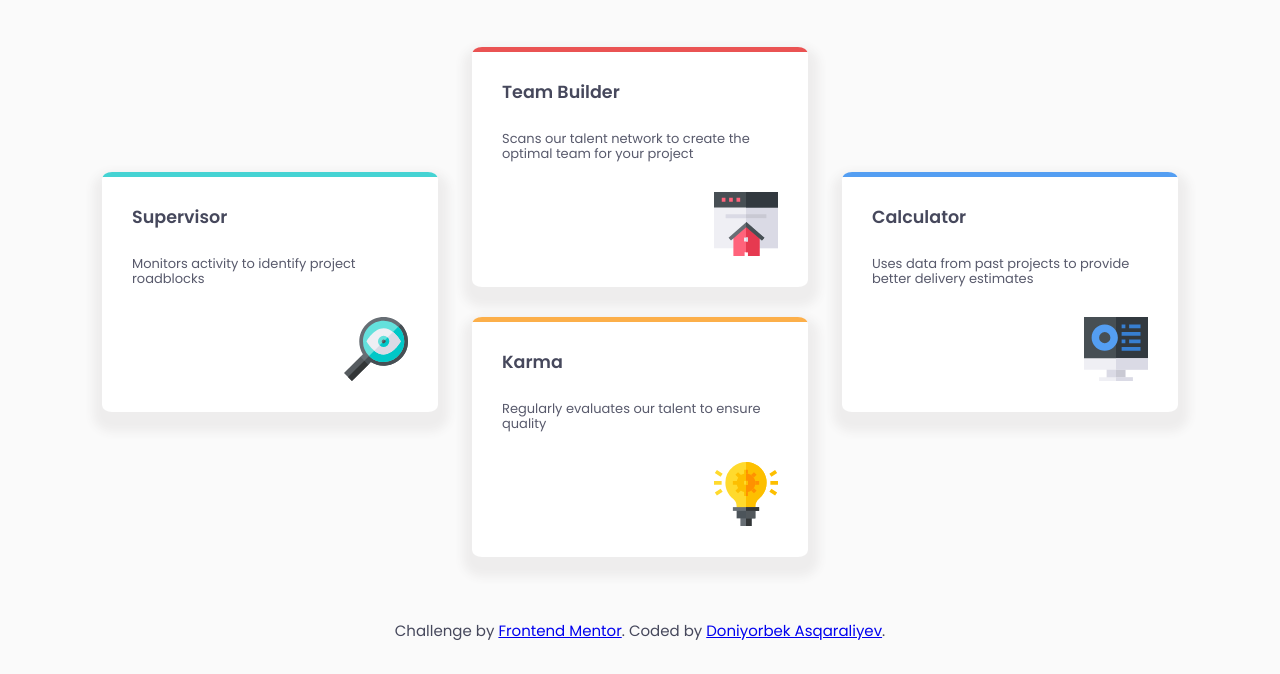
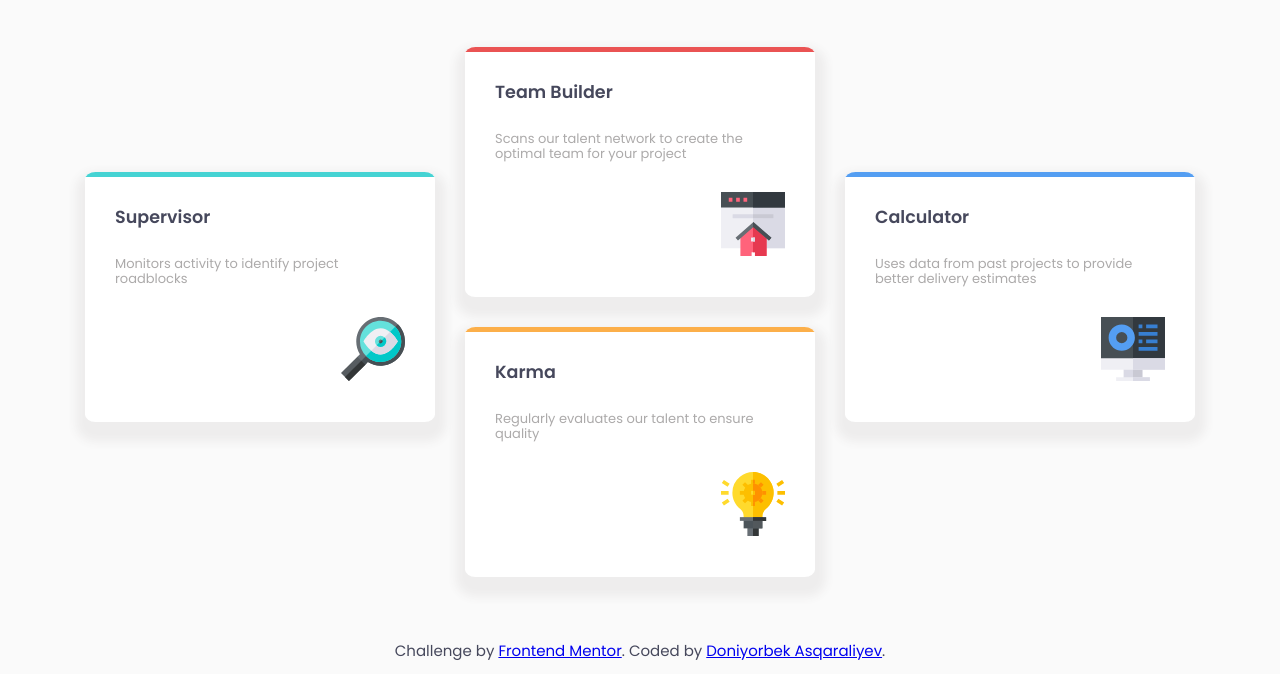
Before and after one commit to Doniyorbek-Coder/four-card-feature-section-master, a plain HTML site: page index.html in a window 1280 px wide. Shown: the part 168-842 px from the top of the page. Drawn offline with Linux system fonts and the light colour scheme.

Commit message:
updated codes

```diff
--- a/css/main.css
+++ b/css/main.css
@@ -33,7 +33,7 @@ html {
 body {
   padding: 0;
   margin: 0;
-  font-family: "Poppins", "Times New Roman", sans-serif;
+  font-family: "Poppins", "Arial", sans-serif;
   font-size: 15px;
   background-color: #fafafa;
   color: #46485c;
@@ -66,14 +66,18 @@ img {
   margin-left: auto;
 }
 .index-features-text {
-  opacity: 0.9;
+  color: rgb(172, 170, 170);
 }
 .index-features-row {
   margin-top: 50px;
 }
+.index-features-col:nth-child(1),
+.index-features-col:nth-child(2) {
+  margin-right: 30px;
+}
 .index-features-card {
-  width: 336px;
-  height: 240px;
+  width: 350px;
+  height: 250px;
   background-color: #ffffff;
   border-radius: 3%;
   overflow: hidden;
@@ -122,7 +126,6 @@ img {
 }
 .index-features-row {
   display: flex;
-  justify-content: space-around;
 }
 .index-features-card-karma {
   margin-top: 30px;
@@ -145,7 +148,7 @@ img {
   margin: 30px;
 }
 .index-features-card-text {
-  opacity: 0.9;
+  color: rgb(172, 170, 170);
   font-size: 13px;
 }
 footer {
```
